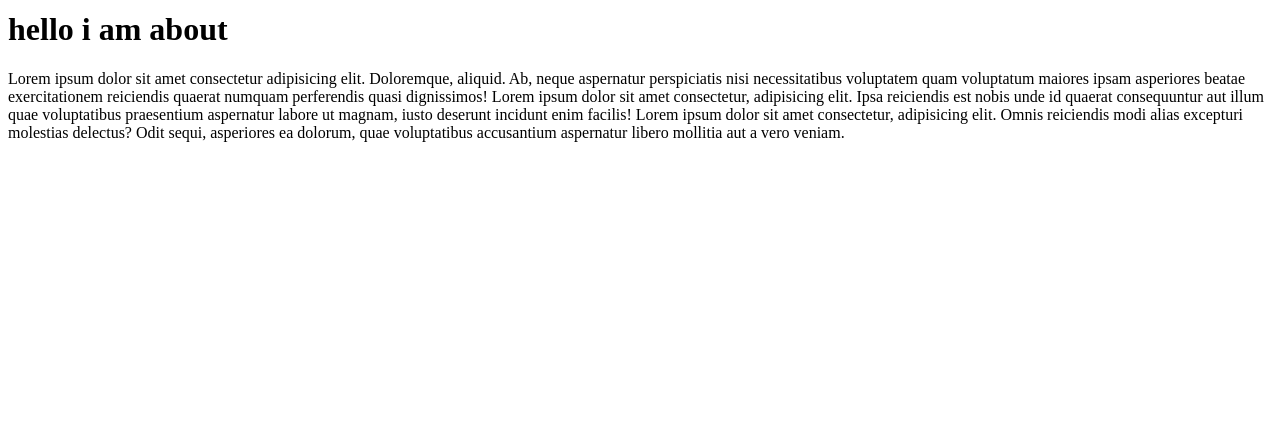
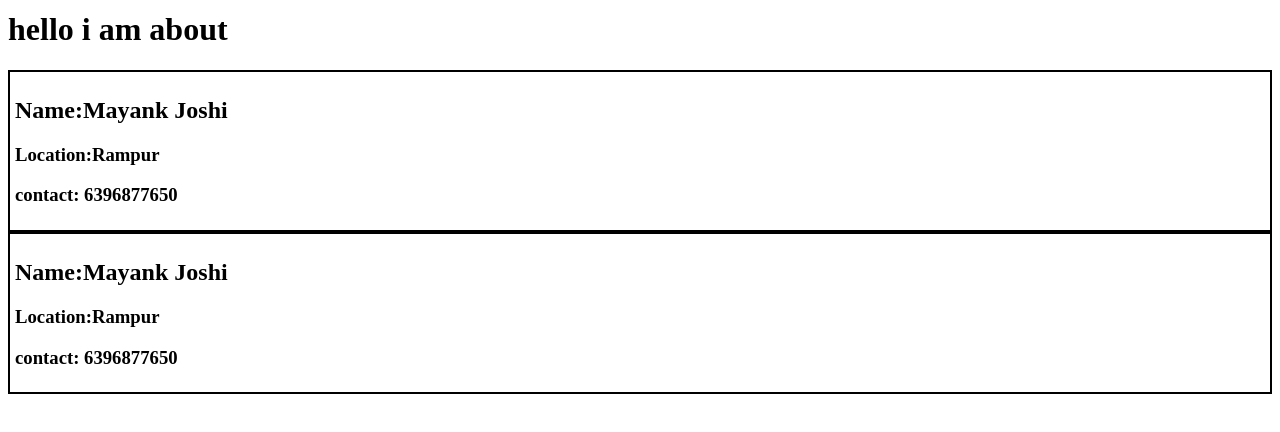
Before and after one commit to Mayank1909/namaste-react, a React (Vite) app: page /about in a window 1280 px wide. Shown: the part 176-608 px from the top of the page. Built offline with nearby package versions, Linux system fonts and the light colour scheme.

Commit message:
handelling using API and gettinginto classes

```diff
--- a/app.css
+++ b/app.css
@@ -102,3 +102,8 @@
 .filter {
     display: inline-block;
 }
+
+.user-card {
+    padding: 5px;
+    border: 2px solid black;
+}
--- a/package.json
+++ b/package.json
@@ -28,7 +28,7 @@
   "dependencies": {
     "react": "^18.2.0",
     "react-dom": "^18.2.0",
-    "react-router-dom": "^6.17.0"
+    "react-router-dom": "^6.18.0"
   },
   "browserslist": [
     "last 2 versions"
--- a/src/App.js
+++ b/src/App.js
@@ -6,6 +6,7 @@ import { createBrowserRouter, RouterProvider, Outlet } from "react-router-dom"
 import About from "./components/About";
 import Contact from "./components/Contact";
 import Error from "./components/Error";
+import RestroMenu from "./components/RestroMenu";
 const AppLayout = () => {
     return <div className="app">
         <Header />
@@ -30,6 +31,10 @@ const appRouter = createBrowserRouter([
                 path: "/contact",
                 element: <Contact />,
             },
+            {
+                path: "/restaurants/:resId",
+                element: <RestroMenu />
+            }
         ],
         errorElement: <Error />,
     },
--- a/src/components/About.js
+++ b/src/components/About.js
@@ -1,13 +1,15 @@
 import React from 'react'
+import User from './User'
+import UserClass from './UserClass'
+
 
 const About = () => {
     return (
-        <div>
+        <div >
             <h1>hello i am about</h1>
-            <p>Lorem ipsum dolor sit amet consectetur adipisicing elit. Doloremque, aliquid. Ab, neque aspernatur perspiciatis nisi necessitatibus voluptatem quam voluptatum maiores ipsam asperiores beatae exercitationem reiciendis quaerat numquam perferendis quasi dignissimos!
-                Lorem ipsum dolor sit amet consectetur, adipisicing elit. Ipsa reiciendis est nobis unde id quaerat consequuntur aut illum quae voluptatibus praesentium aspernatur labore ut magnam, iusto deserunt incidunt enim facilis!
-                Lorem ipsum dolor sit amet consectetur, adipisicing elit. Omnis reiciendis modi alias excepturi molestias delectus? Odit sequi, asperiores ea dolorum, quae voluptatibus accusantium aspernatur libero mollitia aut a vero veniam.
-            </p>
+            <User />
+            <UserClass />
+
         </div>
     )
 }
--- a/src/components/Body.js
+++ b/src/components/Body.js
@@ -1,6 +1,10 @@
 import RestaurantCard from "./RestaurantCard";
 import { useEffect, useState } from "react";
 import Shimmer from "./Shimmer";
+import { Link } from "react-router-dom";
+
+
+
 
 const Body = () => {
     const [ListofRestro, setListofRestro] = useState([]);
@@ -53,8 +57,9 @@ const Body = () => {
             <div className="res-container">
                 {
                     filteredrestro.map((restaurant) => (
-                        <RestaurantCard key={restaurant.info.id} resData={restaurant} />
-                    ))}
+                        <Link key={restaurant.info.id} to={"/restaurants/" + restaurant.info.id} ><RestaurantCard resData={restaurant} /></Link>
+                    ))
+                }
 
             </div>
         </div>
--- /dev/null
+++ b/src/components/RestroMenu.js
@@ -0,0 +1,35 @@
+import { useState, useEffect } from "react";
+import Shimmer from "./Shimmer";
+import { useParams } from "react-router-dom";
+import { MENU_API } from "../utils/constants";
+
+
+const RestroMenu = () => {
+    const [resInfo, setresInfo] = useState(null)
+    const { resId } = useParams()
+    useEffect(() => {
+        fetchMenu();
+    }, []);
+    const fetchMenu = async () => {
+        const data = await fetch(MENU_API + resId)
+        const json = await data.json();
+        console.log(json);
+        setresInfo(json.data);
+    };
+    if (resInfo === null) return <Shimmer />;
+    const { name, cuisines, costForTwoMessage } = resInfo?.cards[0]?.card?.card?.info;
+    const { itemCards } = resInfo?.cards[2]?.groupedCard?.cardGroupMap?.REGULAR?.cards[2]?.card?.card;
+    // console.log(itemCards);
+    return (
+        <div className="menu">
+            {<h1>{name}</h1>}
+            <p>{cuisines.join(', ')}-{costForTwoMessage}</p>
+            <ul>
+                {itemCards.map((item) => (
+                    <li key={item.card.info.id}>{item.card.info.name}- {(item.card.info.price) / 100}</li>
+                ))}
+            </ul>
+        </div>
+    )
+};
+export default RestroMenu;
--- /dev/null
+++ b/src/components/User.js
@@ -0,0 +1,11 @@
+const User = () => {
+    return (
+        <div className="user-card">
+            <h2>Name:Mayank Joshi</h2>
+            <h3>Location:Rampur</h3>
+            <h3>contact: 6396877650</h3>
+        </div>
+    )
+}
+
+export default User
--- /dev/null
+++ b/src/components/UserClass.js
@@ -0,0 +1,14 @@
+import React from "react"
+// why we write super prps
+class UserClass extends React.Component {
+    render() {
+        return (
+            <div className="user-card">
+                <h2>Name:Mayank Joshi</h2>
+                <h3>Location:Rampur</h3>
+                <h3>contact: 6396877650</h3>
+            </div>
+        )
+    }
+}
+export default UserClass;
--- a/src/utils/constants.js
+++ b/src/utils/constants.js
@@ -1,3 +1,5 @@
 export const CDN_URL = "https://media-assets.swiggy.com/swiggy/image/upload/fl_lossy,f_auto,q_auto,w_660/";
 
 export const LOGO_URL = "https://www.logogenie.net/icons/preview/5423";
+
+export const MENU_API = "https://www.swiggy.com/dapi/menu/pl?page-type=REGULAR_MENU&complete-menu=true&lat=30.7333148&lng=76.7794179&restaurantId="
```
Also changed, not shown: src/components/new.js (added, +17 -0 lines), 1 other file (tests, documents, lock files or other folders).
